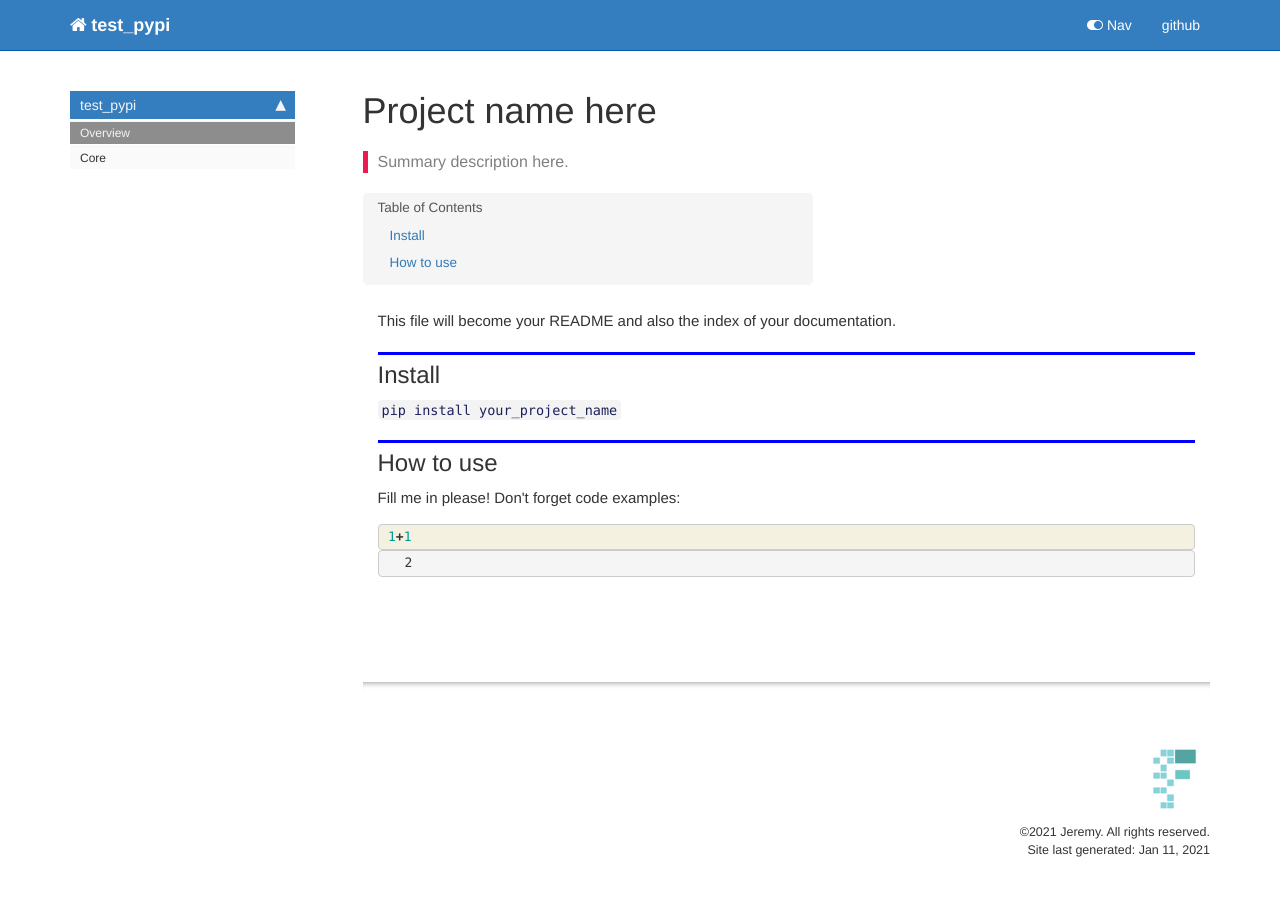
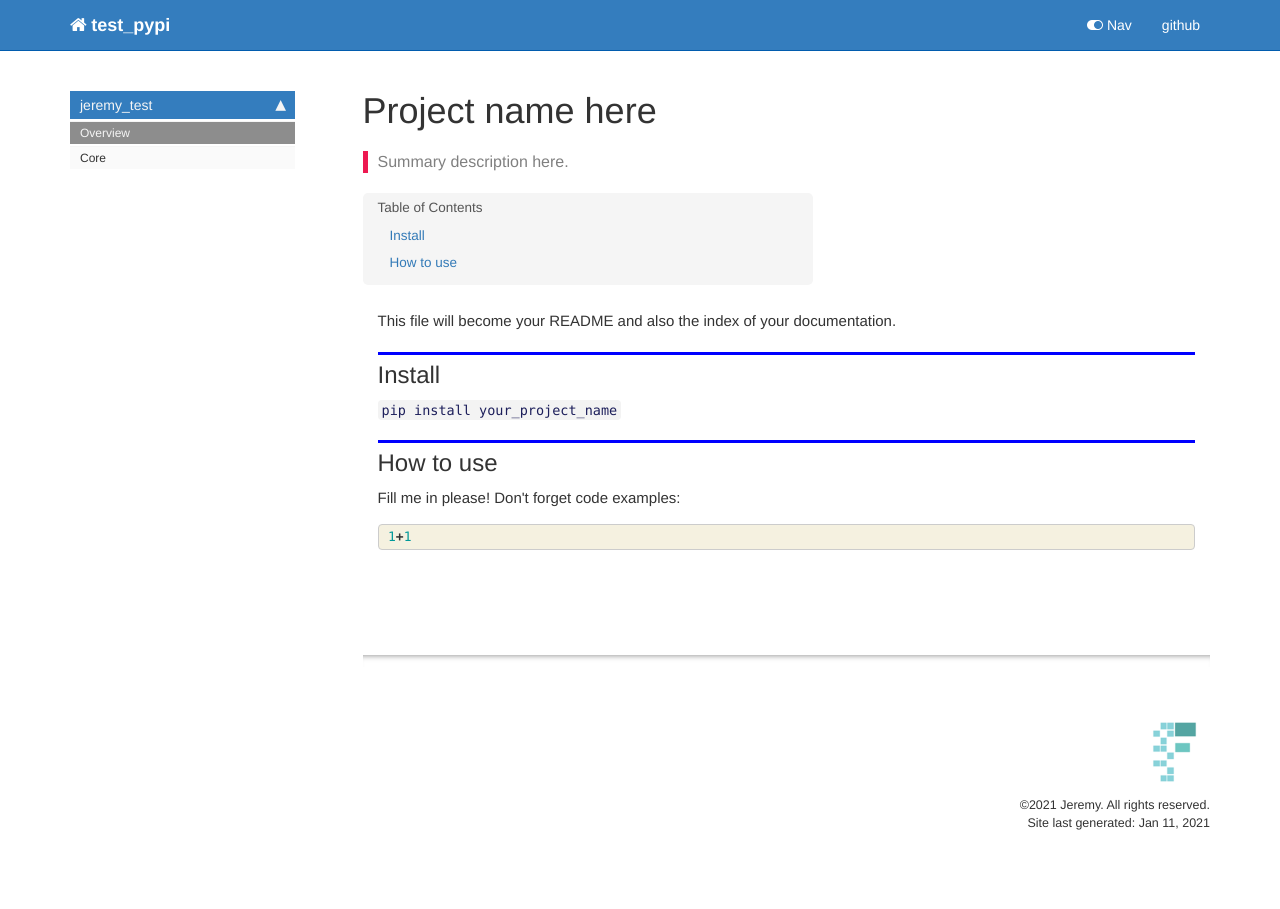
Before and after one commit to jeremytee97/test_pypi, a Jekyll site: the page built from docs/index.html, in a window 1280 px wide. Built offline with Jekyll 4.4.1, drawn with Linux system fonts in a browser that asks for light colours; nearby versions of some CDN libraries; comment, search, counter and statistics services are not loaded.

```diff
--- a/docs/_config.yml
+++ b/docs/_config.yml
@@ -60,4 +60,4 @@ sidebars:
 - home_sidebar
 
 theme: jekyll-theme-cayman
-baseurl: /test_pypi/
+baseurl: /jeremy_test/
--- a/docs/_data/sidebars/home_sidebar.yml
+++ b/docs/_data/sidebars/home_sidebar.yml
@@ -13,6 +13,6 @@ entries:
       title: Core
       url: core.html
     output: web
-    title: test_pypi
+    title: jeremy_test
   output: web
   title: Sidebar
--- a/docs/index.html
+++ b/docs/index.html
@@ -76,22 +76,6 @@ nb_path: "index.ipynb"
 </div>
 </div>
 
-<div class="output_wrapper">
-<div class="output">
-
-<div class="output_area">
-
-
-
-<div class="output_text output_subarea output_execute_result">
-<pre>2</pre>
-</div>
-
-</div>
-
-</div>
-</div>
-
 </div>
     {% endraw %}
 
--- a/docs/sidebar.json
+++ b/docs/sidebar.json
@@ -1,5 +1,5 @@
 {
-  "test_pypi": {
+  "jeremy_test": {
     "Overview": "/",
     "Core": "core.html"
   }
--- /dev/null
+++ b/jeremy_test/__init__.py
@@ -0,0 +1 @@
+__version__ = "0.0.1"
```
Also changed, not shown: jeremy_test/_nbdev.py (added, +13 -0 lines), jeremy_test/core.py (added, +8 -0 lines), README.md, 2 other files.
